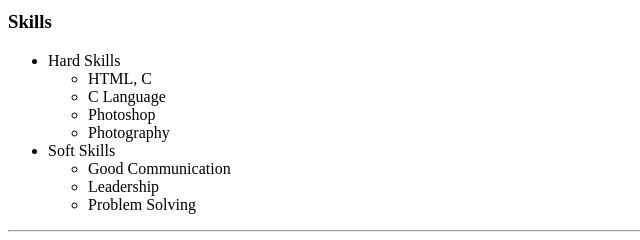
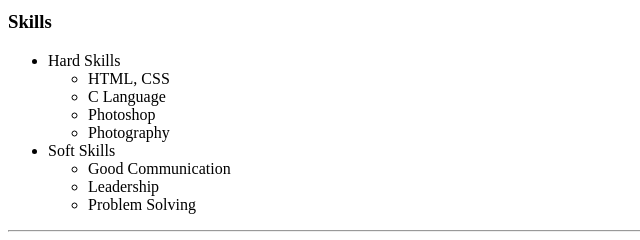
Before and after one commit to AbjalMomin/html-myresume, a plain HTML site: page index.html in a window 1280 px wide. Shown: the part 529-769 px from the top of the page, 0-640 px from the left. Drawn offline with Linux system fonts and the light colour scheme.

Commit message:
Update index.html

```diff
--- a/index.html
+++ b/index.html
@@ -41,7 +41,7 @@
     <ul>
         <li>Hard Skills</li>
         <ul>
-            <li>HTML, C</li>
+            <li>HTML, CSS</li>
             <li>C Language</li>
             <li>Photoshop</li>
             <li>Photography</li>
```
